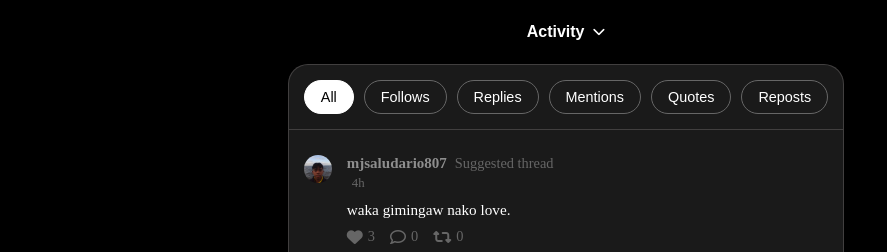
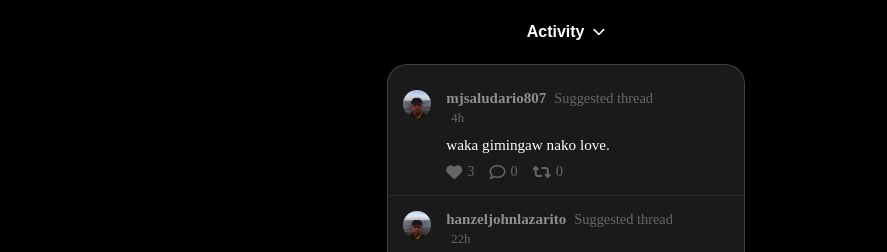
Before and after one commit to Louraena/threads_clone, a plain HTML site: page notifications.html in a window 1280 px wide. Shown: the top 252 px of the page, 74-961 px from the left. Drawn offline with Linux system fonts and the light colour scheme.

Commit message:
Update notifications.html

```diff
--- a/notifications.html
+++ b/notifications.html
@@ -49,14 +49,7 @@
     <div class="app-container">
       <div class="mamah">
         <div class="notifications-container">
-          <div class="notification-filters">
-            <button class="filter-btn active">All</button>
-            <button class="filter-btn">Follows</button>
-            <button class="filter-btn">Replies</button>
-            <button class="filter-btn">Mentions</button>
-            <button class="filter-btn">Quotes</button>
-            <button class="filter-btn">Reposts</button>
-          </div>
+
 
           <div class="notification-list">
             <div class="notification-item">
```
